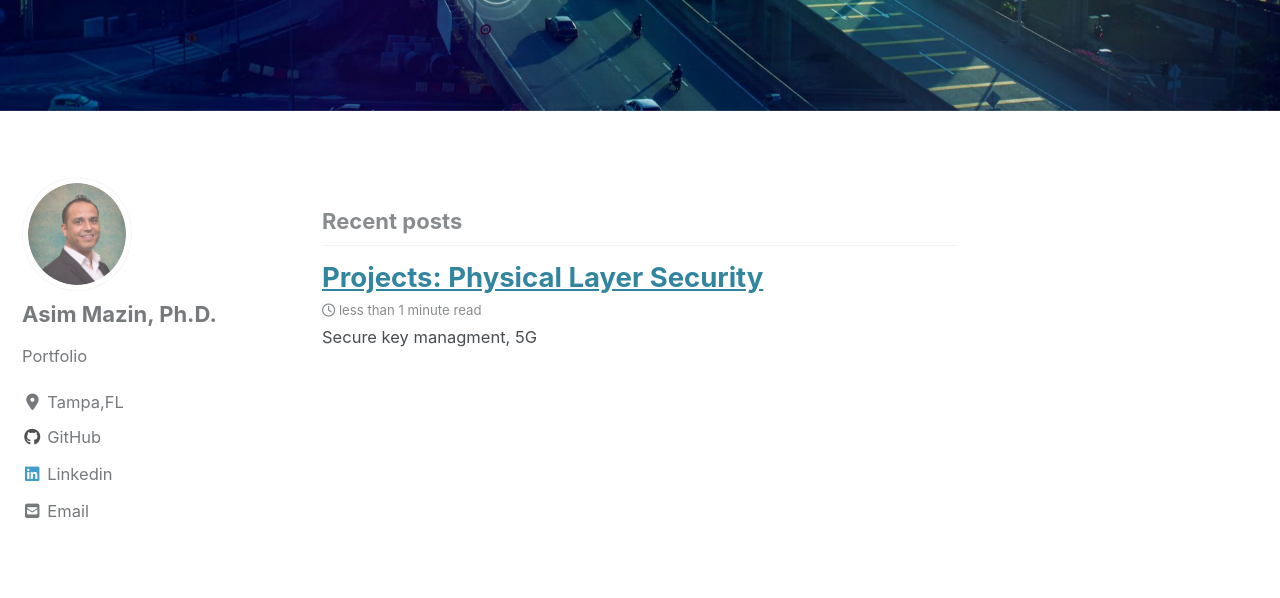
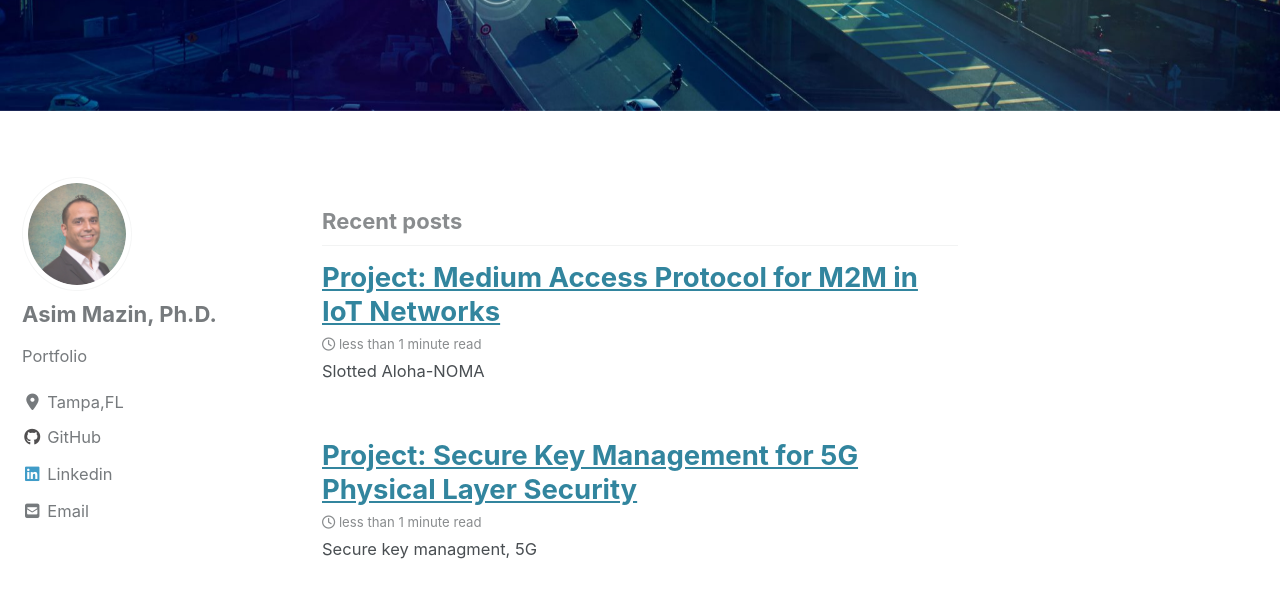
Before and after one commit to AsimMazin/Asimmazin.github.io, a Jekyll site: the page built from index.html, in a window 1280 px wide and 900 px high, scrolled down 789 px. Shown: the top 598 px of the window. Built offline with Jekyll 4.4.1, drawn with Linux system fonts in a browser that asks for light colours; cached includes are drawn as plain includes; nearby versions of some CDN libraries; the list of posts is cut into pages by our own code.

Commit message:
New Modifications

```diff
--- a/_posts/2016-08-23-Phy-SEC.md
+++ b/_posts/2016-08-23-Phy-SEC.md
@@ -1,5 +1,5 @@
 ---
-title: "Projects: Physical Layer Security"
+title: "Project: Secure Key Management for 5G Physical Layer Security"
 data: 2016-08-23
 tags: [Physical Layer Security, 5G, mmWave ]
 header:
--- /dev/null
+++ b/_posts/2018-08-23-SAN.md
@@ -0,0 +1,10 @@
+---
+title: "Project: Medium Access Protocol for M2M in IoT Networks"
+data: 2016-08-23
+tags: [Slotted-Aloha, M2M communication, multiple hypothesis testing, NOMA, CSMA/CA, IoT]
+header:
+excerpt: "Slotted Aloha-NOMA"
+---
+### Overview
+### Objective
+coming soon...
```
Also changed, not shown: _pages/Resume.md (+1 -1 lines).
